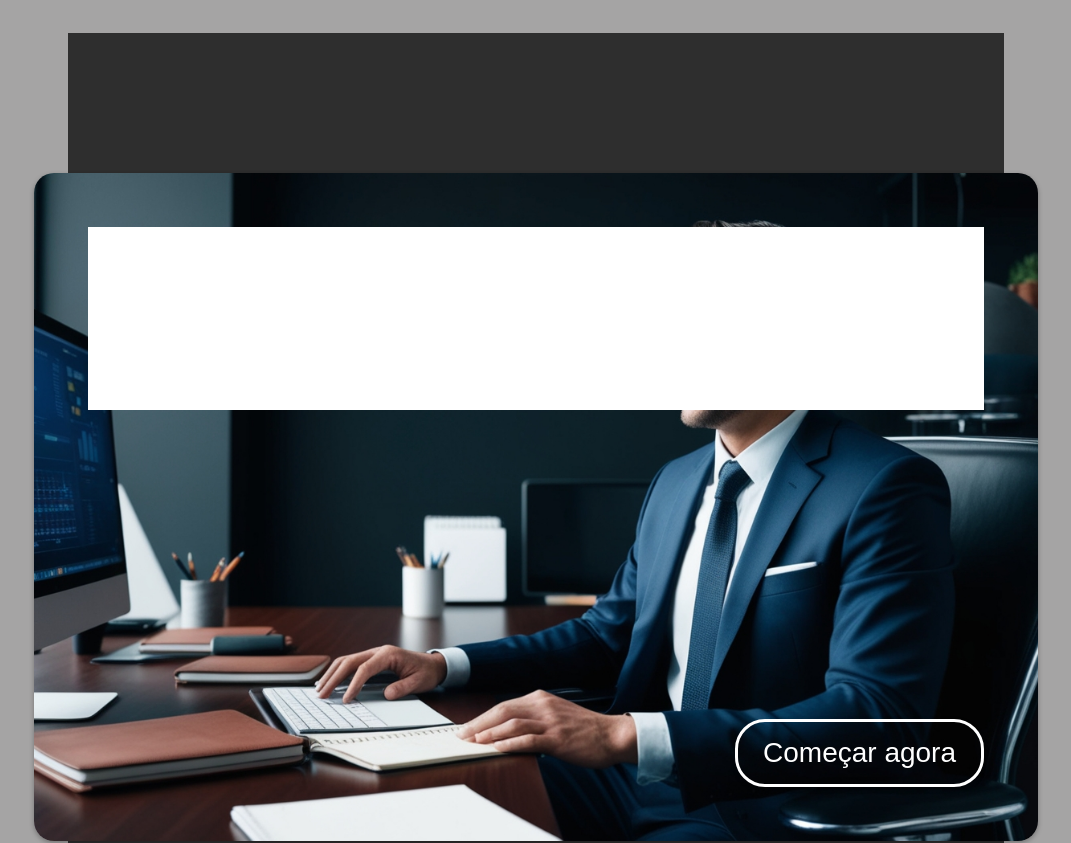
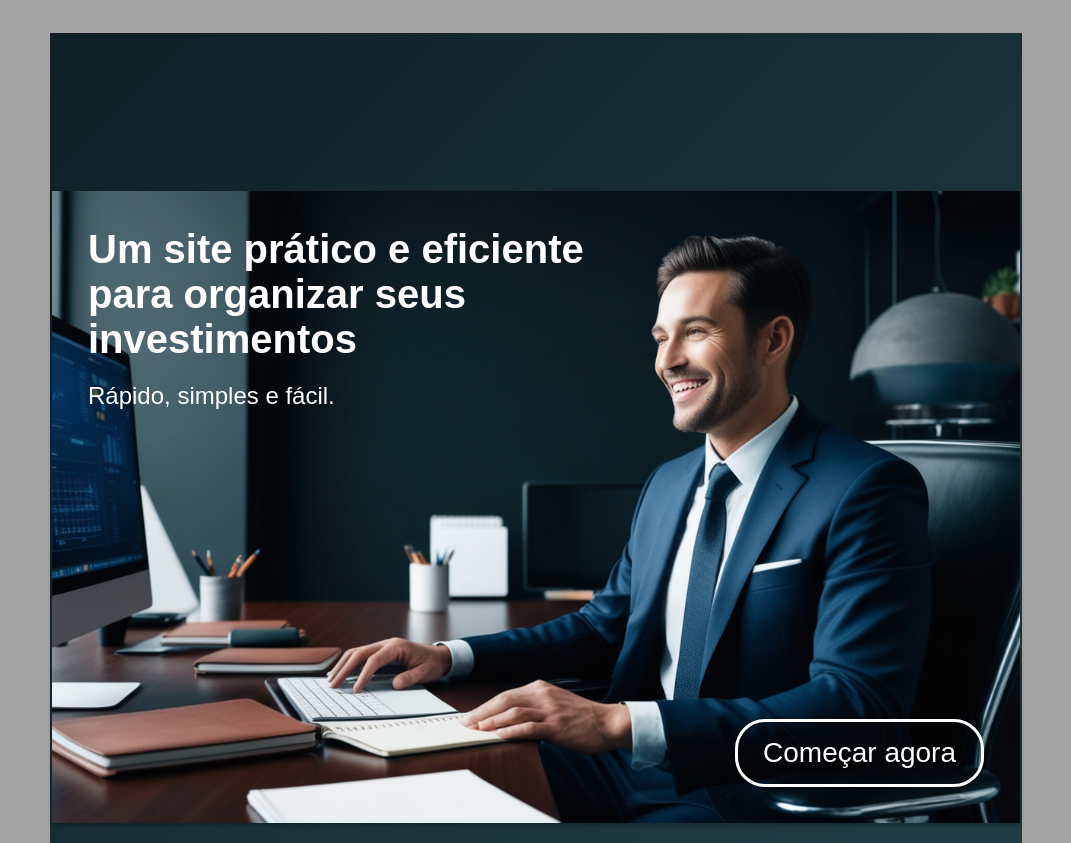
Before and after one commit to JoaoVitorSDelfino/gerenciador-de-investimentos, a React (Create React App) app: page /sobre in a window 1280 px wide. Shown: the top 843 px of the page, without its empty margins (104-1175 px from the left). Built offline with nearby package versions, Linux system fonts and the light colour scheme.

Commit message:
Mudanças no Sobre

```diff
--- a/src/index.css
+++ b/src/index.css
@@ -15,9 +15,10 @@ button{
     font-size: large;
 }
 
+/* não sei exatamente pra que serve essa linha, mas ela acaba com a página sobre de formas absurdas
 div{
     background-color: #fff;
-}
+}*/
 
 h1{
     font-family: Arial, Helvetica, sans-serif;
--- a/src/paginas6/Pages/Home/styles.js
+++ b/src/paginas6/Pages/Home/styles.js
@@ -59,6 +59,7 @@ export const GraySection = styled.div`
   box-shadow: 0 4px 10px rgba(0, 0, 0, 0.3);
   max-height: 460px; /* Define um limite de altura */
   overflow-y: auto; /* Ativa scroll apenas se necessário */
+  background-color: white; /* ao colocar apenas para o específico, os outros não ferram */
 `;
 
 
--- a/src/paginas6/Pages/Sobre/styles.js
+++ b/src/paginas6/Pages/Sobre/styles.js
@@ -2,23 +2,23 @@ import styled from "styled-components";
 
 // Container principal da página
 export const Container = styled.div`
-  background-color: rgb(46, 46, 46);
+  background: linear-gradient(135deg, #0f2027, #203a43, #2c5364);
   min-height: 100vh;
   display: flex;
   flex-direction: column;
   align-items: center;
   justify-content: center;
   gap: 20px;
-  padding: 20px;
+  padding: 5%;
 `;
 
 // Estilo base para os blocos (Bloco 1 e Bloco 2)
 const BlocoBase = styled.div`
   width: 60vw;
-  padding: 6%;
+  padding: 4%;
   background: url('/Images/default.jpg') no-repeat center center/cover;
   box-shadow: 0 2px 5px rgba(0, 0, 0, 0.3);
-  border-radius: 20px;
+  /*  border-radius: 20px;*/
   display: flex;
   flex-direction: column;
   gap: 10px;
@@ -42,6 +42,8 @@ const BlocoBase = styled.div`
 export const Bloco1 = styled(BlocoBase)`
   background: url('/Images/1.jpg') no-repeat center center/cover;
   margin-bottom: 30px;
+  height: 100%;
+  width: 100%;
 `;
 
 // Estilo para o Bloco 2
@@ -65,6 +67,7 @@ export const MainText = styled.h1`
   font-size: 2.5rem;
   margin: 0;
   color: white;
+
 
   @media (max-width: 768px) {
     font-size: 2rem;
```
